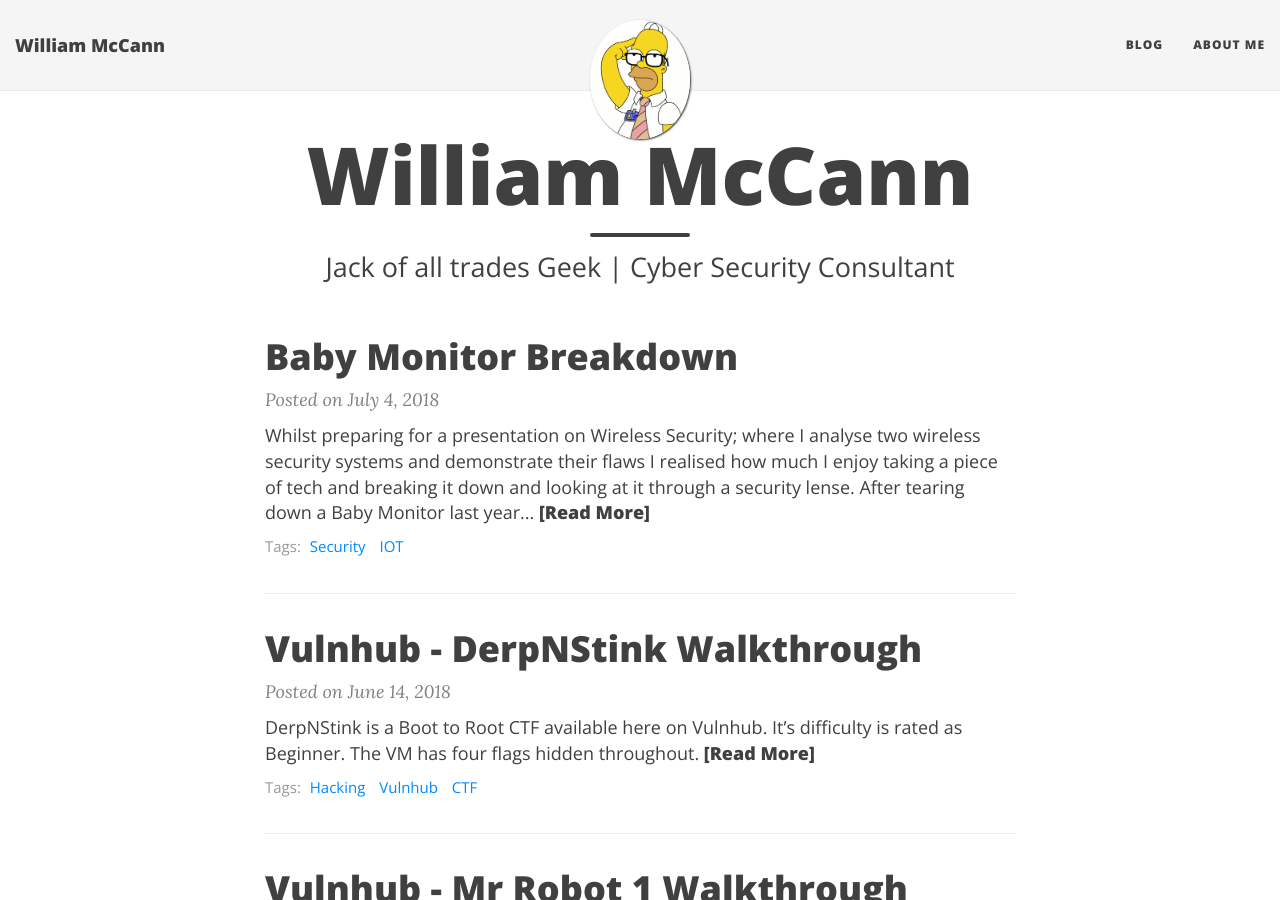
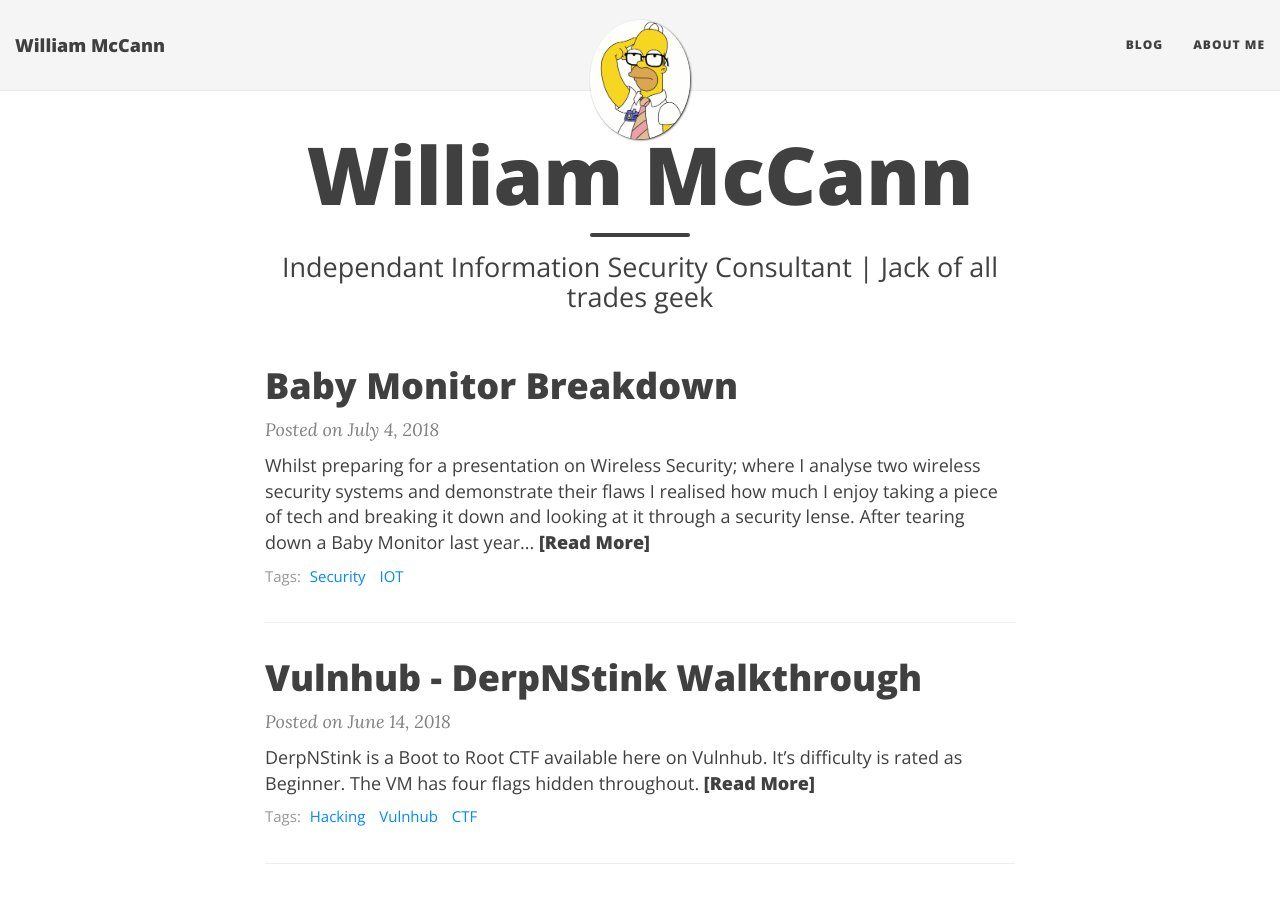
Before and after one commit to wjmccann/wjmccann.github.io, a Jekyll site: the page built from index.html, in a window 1280 px wide and 900 px high. Built offline with Jekyll 4.4.1, drawn with Linux system fonts in a browser that asks for light colours; nearby versions of some CDN libraries; the list of posts is cut into pages by our own code.

Commit message:
Update index.html

```diff
--- a/index.html
+++ b/index.html
@@ -1,7 +1,7 @@
 ---
 layout: page
 title: William McCann
-subtitle: Jack of all trades Geek | Cyber Security Consultant
+subtitle: Independant Information Security Consultant | Jack of all trades geek
 use-site-title: true
 ---
 
```
